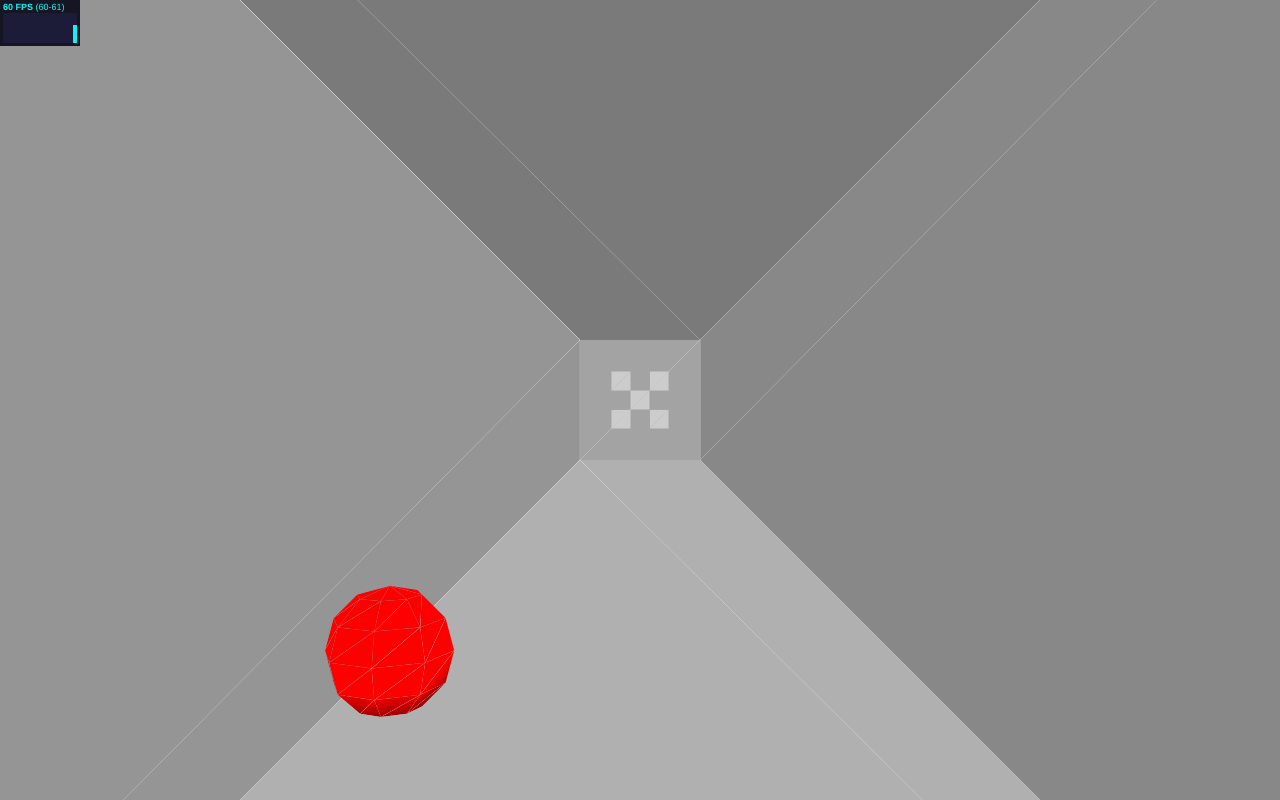
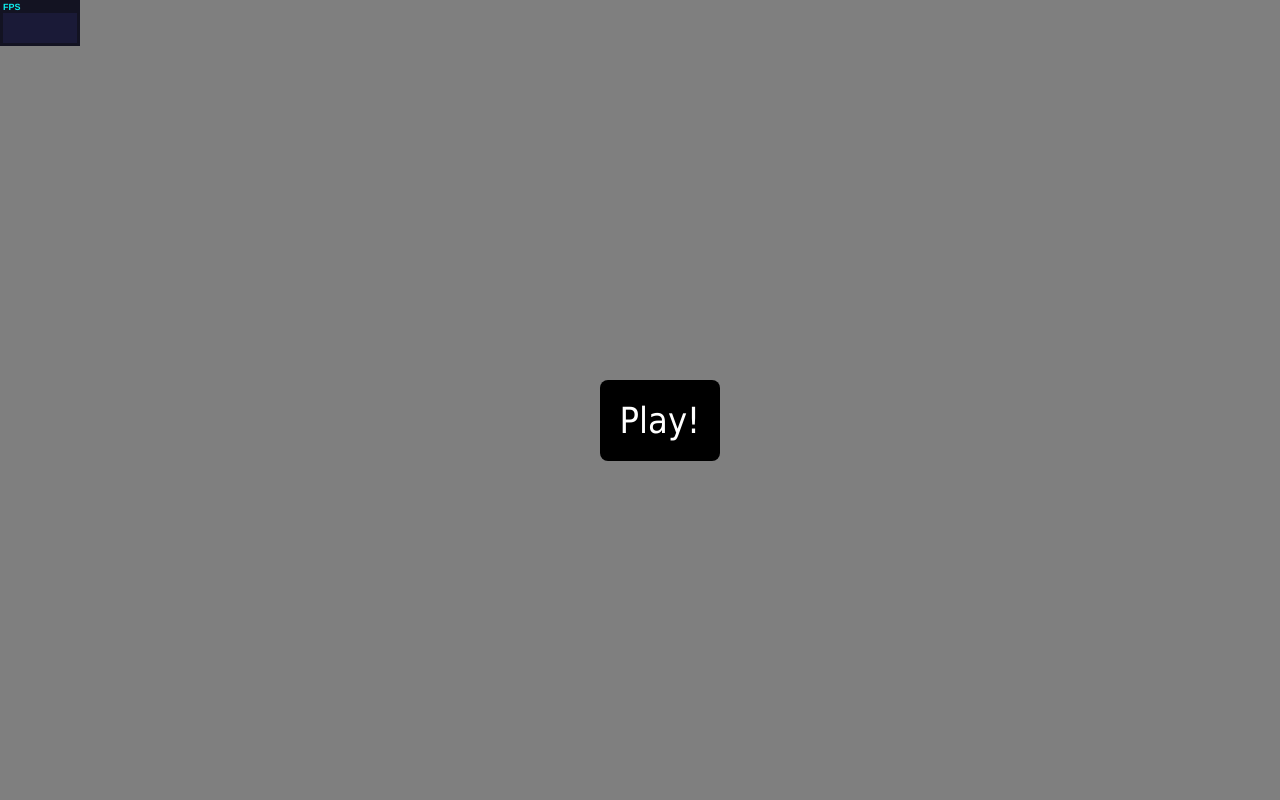
Before and after one commit to brycekahle/gpp, a plain HTML site: page index.html in a window 1280 px wide. Drawn offline with Linux system fonts and the light colour scheme.

Commit message:
Added a play button

```diff
--- a/index.html
+++ b/index.html
@@ -77,7 +77,7 @@
 	}
 
     init();
-    animate();
+    //animate();
 
     function init() {
         container = document.createElement( 'div' );
@@ -313,7 +313,21 @@
         renderer.render( scene, camera );
     }
 
+	$(function () {
+		$('#disableOverlay').css({ height: WINDOWHEIGHT, width: WINDOWWIDTH });
+		var playBtnHeight = $('#play_btn').height();
+		var playBtnWidth = $('#play_btn').width();
+		$('#play_btn').css({ top: (WINDOWHEIGHT/2)-(playBtnHeight/2), left: (WINDOWWIDTH/2)-(playBtnWidth/2) });
+		$('#play_btn').click( function () {
+			animate();
+			$('#play_btn').hide();
+			$('#disableOverlay').hide();
+		});
+	});
+
   </script>
+  <div id="disableOverlay"></div>
+  <div id="play_btn">Play!</div>
 
 </body>
 </html>
```
